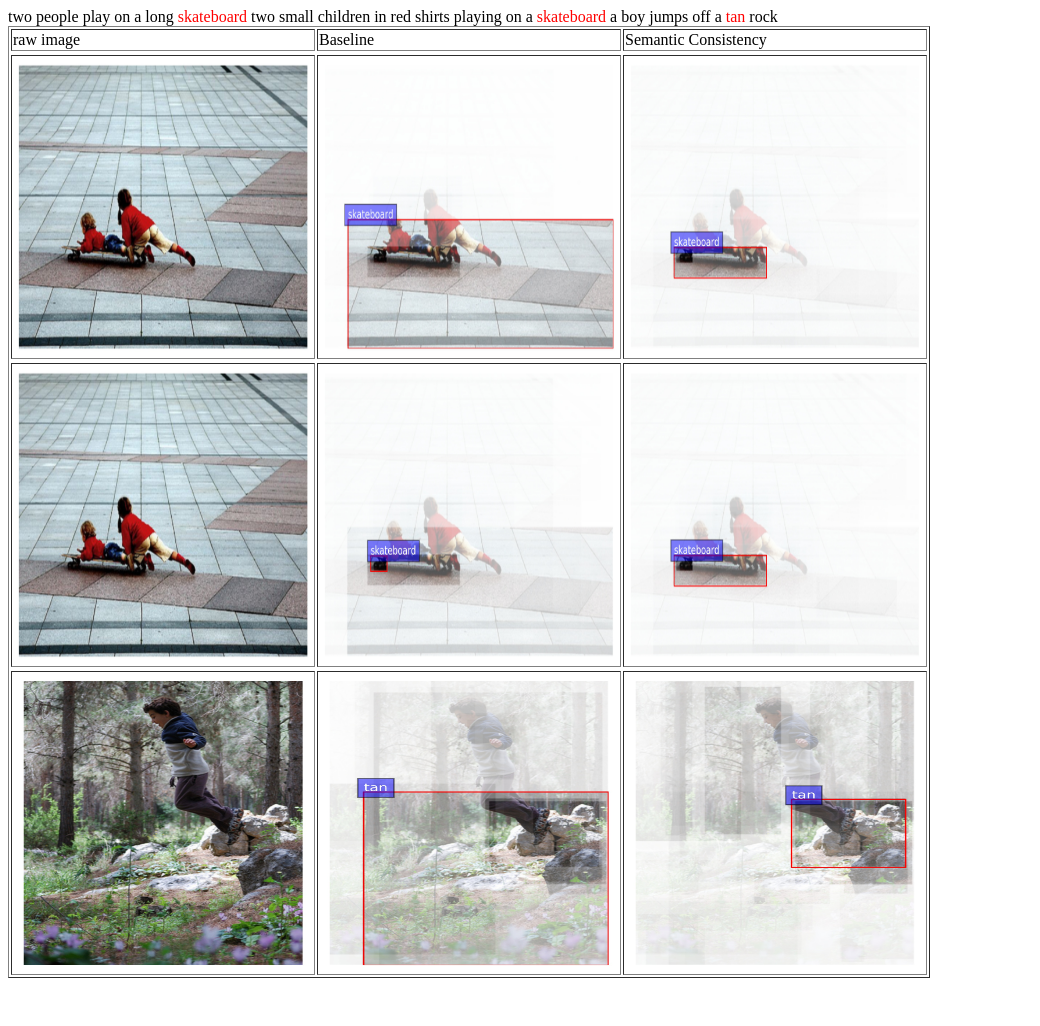
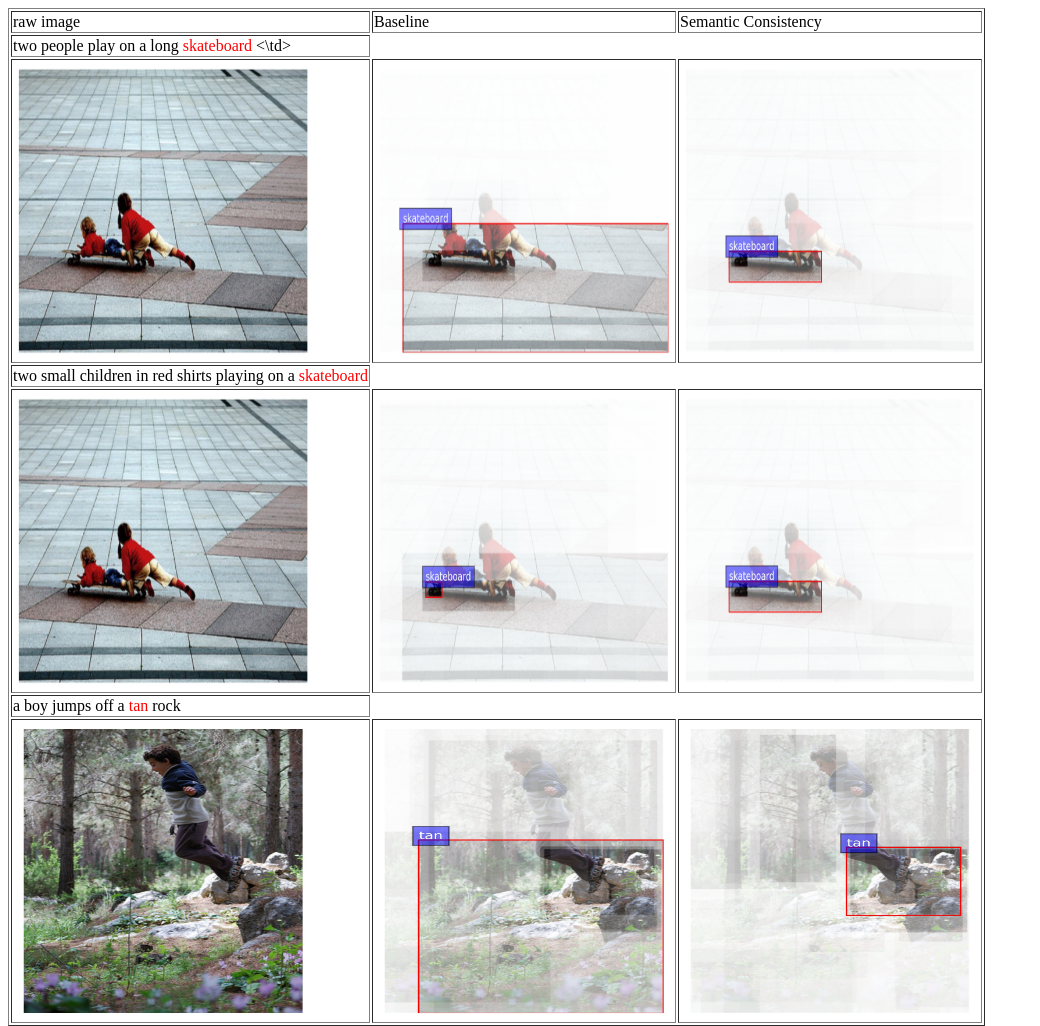
Before and after one commit to HuiChen24/SemanticConsistency, a plain HTML site: page index.html in a window 1280 px wide. Shown: the whole page, without its empty margins (0-1040 px from the left). Before the commit the page ends 986 px from the top, so only its background shows below. Drawn offline with Linux system fonts and the light colour scheme.

Commit message:
Update index.html

```diff
--- a/index.html
+++ b/index.html
@@ -9,19 +9,19 @@
         <td>Baseline</td>
         <td>Semantic Consistency</td>
         </tr>
-    	<tr>two people play on a long <h style="color: red;"> skateboard </h>  </tr>
+    	<tr><td>two people play on a long <h style="color: red;"> skateboard </h> <\td></tr>
 	<tr>
         <td><img src="images/sc_2.jpg" width = '300' height = '300'/></td>
         <td><img src="images/no_2_7_skateboard.jpg" width = '300' height = '300'/></td>
         <td><img src="images/sc_2_7_skateboard.jpg" width = '300' height = '300'/></td>
         </tr>
-	<tr>two small children in red shirts playing on a <h style="color: red;"> skateboard </h>  </tr>
+	<tr><td>two small children in red shirts playing on a <h style="color: red;"> skateboard </h> </td> </tr>
 	<tr>
         <td><img src="images/sc_3.jpg" width = '300' height = '300'/></td>
         <td><img src="images/no_3_10_skateboard.jpg" width = '300' height = '300'/></td>
         <td><img src="images/sc_3_10_skateboard.jpg" width = '300' height = '300'/></td>
         </tr>
-	<tr>a boy jumps off a <h style="color: red;"> tan </h> rock </tr>
+	<tr><td>a boy jumps off a <h style="color: red;"> tan </h> rock </td></tr>
 	<tr>
         <td><img src="images/sc_6.jpg" width = '300' height = '300'/></td>
         <td><img src="images/no_6_6_tan.jpg" width = '300' height = '300'/></td>
```
